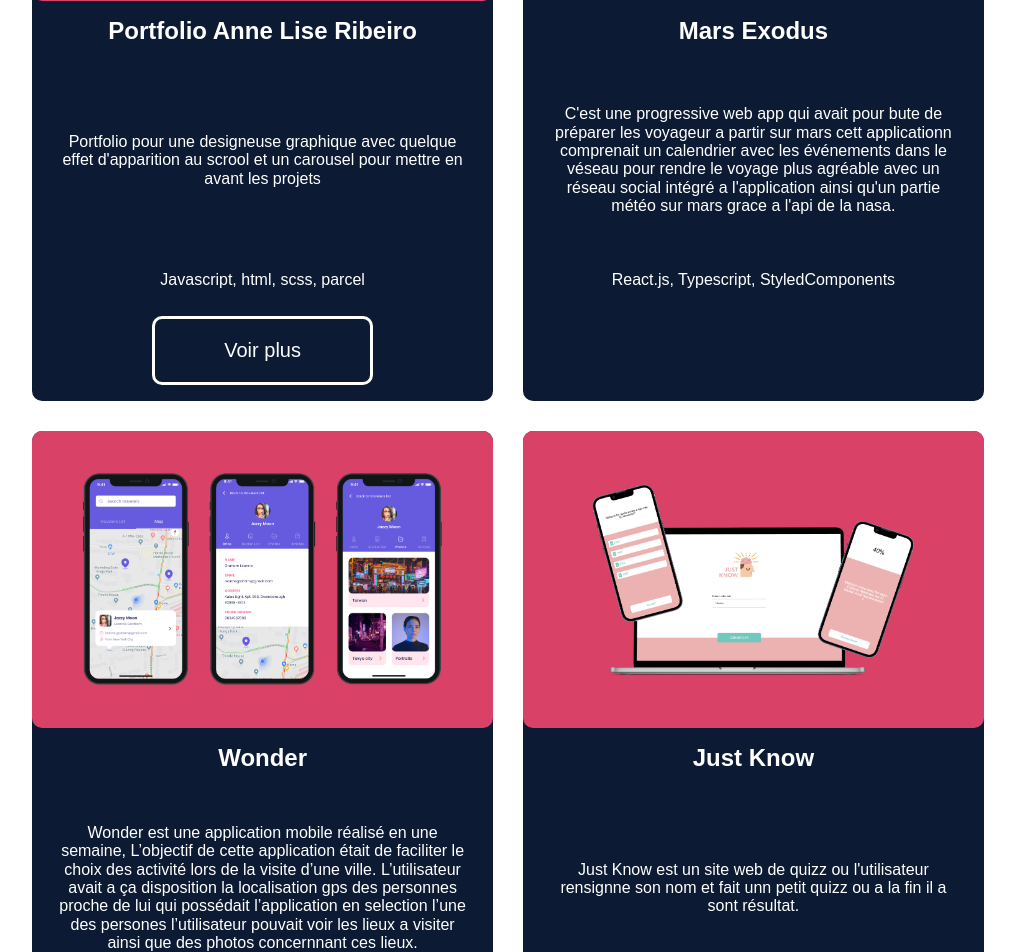
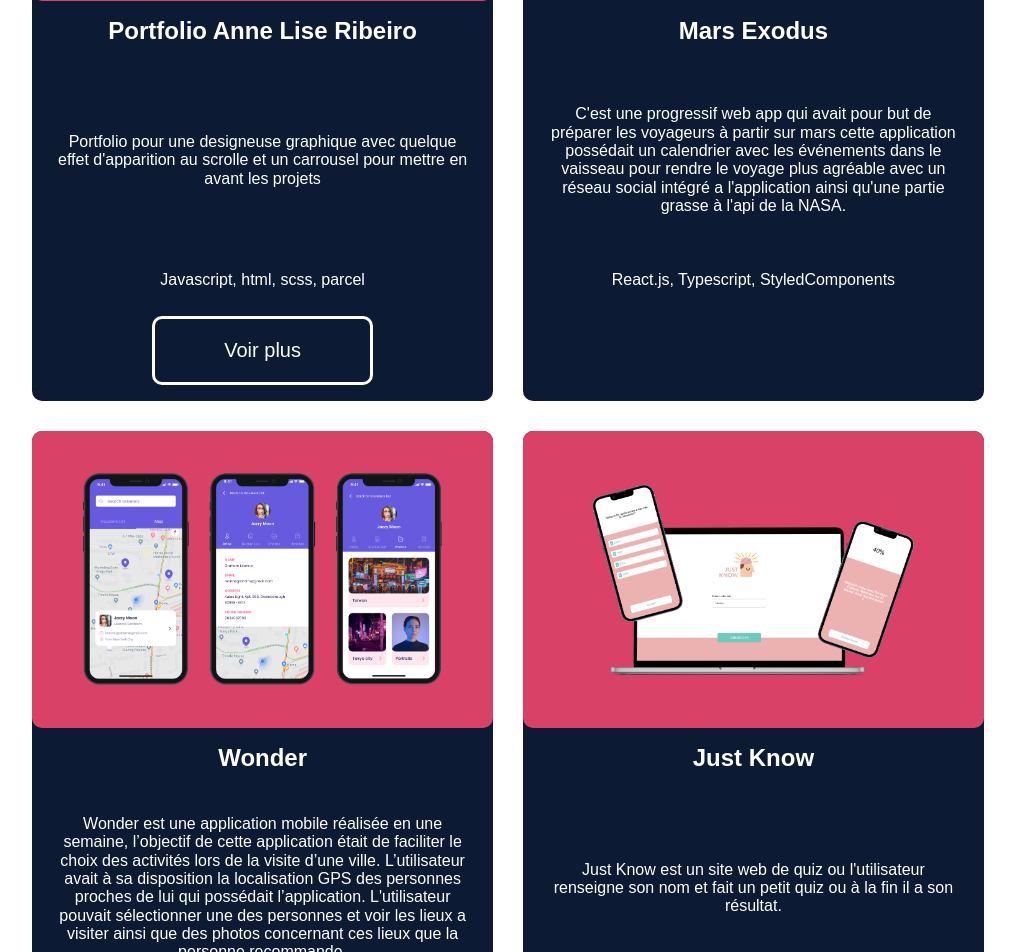
Before and after one commit to MaksymY/portfolio, a Vue app: page / in a window 1280 px wide. Shown: the part 1840-2792 px from the top of the page, without its empty margins (132-1147 px from the left). Built offline with nearby package versions, Linux system fonts and the light colour scheme.

Commit message:
fix translate

```diff
--- a/src/App.vue
+++ b/src/App.vue
@@ -1,7 +1,7 @@
 <template id="app">
 	<TheIconsSet />
 	<SocialDesk />
-	<NavBar/>
+	<NavBar />
 	<LandingSection />
 	<SkillsSection />
 	<RecentWorkSection />
@@ -30,7 +30,7 @@ export default {
 		WorkTogetherSection,
 		FooterSection
 	},
-	created() {
+	mounted() {
 		window.scrollTo(0, 0);
 	},
 }
--- a/src/components/sections/LandingSection.vue
+++ b/src/components/sections/LandingSection.vue
@@ -6,7 +6,7 @@
       <p class="landing__title-function">Full Stack Web &<br/>Mobile Developer</p>
       <div class="landing__name" v-if="isFrench">
         <ArrowAnimation class="landing__arrow"/>
-        <p class="landing__arrow-text">Oui c'est<br>un peux original 😁</p>
+        <p class="landing__arrow-text">Oui, c'est<br>un peu original 😁</p>
       </div>
     </div>
     <ComputerAnimation/>
--- a/src/translation/fr.json
+++ b/src/translation/fr.json
@@ -5,18 +5,18 @@
 	"contact": "Contact",
 	"hello":"Bonjour je suis",
 	"name": "Yankivskyy Maksym",
-	"description-skills": "J'ai commencé la programmation, il a 4 ans, j'ai obtenu un diplôme de Concepteur et développeur de solution digital et en parallèle, j'ai travaillé dans une agence et me voila aujourd'hui prêt à faire mon maximum pour réaliser votre projet avec toutes mes compétences.",
+	"description-skills": "J'ai commencé la programmation, il a 4 ans, j'ai obtenu un diplôme de Concepteur et développeur de solution digital et en parallèle, j'ai travaillé dans une agence et me voilà aujourd'hui prêt à faire mon maximum pour réaliser votre projet avec toutes mes compétences.",
 	"title-contact": "Travaillons ensemble",
-	"description-contact": "Intéressé à travailler ensemble ? On devrait discuter. J'achéte le café.",
+	"description-contact": "Intéressé à travailler ensemble ? On devrait discuter. J'achète le café.",
 	"footer-contact": "30% de tous les bénéfices vont à l'aide humanitaire en Ukraine",
-	"AnneLise-description": "Portfolio pour une designeuse graphique avec quelque effet d'apparition au scrool et un carousel pour mettre en avant les projets",
+	"AnneLise-description": "Portfolio pour une designeuse graphique avec quelque effet d'apparition au scrolle et un carrousel pour mettre en avant les projets",
 	"AnneLise-techno": "Javascript, html, scss, parcel",
-	"MarsExodus-description": "C'est une progressive web app qui avait pour bute de préparer les voyageur a partir sur mars cett applicationn comprenait un calendrier avec les événements dans le véseau pour rendre le voyage plus agréable avec un réseau social intégré a l'application ainsi qu'un partie météo sur mars grace a l'api de la nasa.",
+	"MarsExodus-description": "C'est une progressif web app qui avait pour but de préparer les voyageurs à partir sur mars cette application possédait un calendrier avec les événements dans le vaisseau pour rendre le voyage plus agréable avec un réseau social intégré a l'application ainsi qu'une partie grasse à l'api de la NASA.",
 	"MarsExodus-techno": "React.js, Typescript, StyledComponents",
-	"Wonder-description": "Wonder est une application mobile réalisé en une semaine, L’objectif de cette application était de faciliter le choix des activité lors de la visite d’une ville. L’utilisateur avait a ça disposition la localisation gps des personnes proche de lui qui possédait l’application  en selection l’une des persones l’utilisateur pouvait voir les lieux a visiter ainsi que des photos concernnant ces lieux.",
+	"Wonder-description": "Wonder est une application mobile réalisée en une semaine, l’objectif de cette application était de faciliter le choix des activités lors de la visite d’une ville. L’utilisateur avait à sa disposition la localisation GPS des personnes proches de lui qui possédait l’application. L'utilisateur pouvait sélectionner une des personnes et voir les lieux a visiter ainsi que des photos concernant ces lieux que la personne recommande.",
 	"Wonder-techno": "ReactNative",
-	"JustKnow-description": "Just Know est un site web de quizz ou l'utilisateur rensignne son nom et fait unn petit quizz ou a la fin il a sont résultat.",
+	"JustKnow-description": "Just Know est un site web de quiz ou l'utilisateur renseigne son nom et fait un petit quiz ou à la fin il a son résultat.",
 	"JustKnow-techno": "javascript, css, html",
-	"Blog-description": "Mafioso est un petit blogue expérimental ou plusieur api externe son utilisé notamment pour le text ainsi que pour les images et l'utilisateur a la possibilité d'ajouet a ses favorie les articles.",
+	"Blog-description": "Mafioso est un petit blogue expérimental ou plusieurs api externe son utilisé notamment pour le texte ainsi que pour les images et l'utilisateur a la possibilité d'ajouter a ses favoris les articles.",
 	"Blog-techno": "Vue.js, scss"
 }
```
